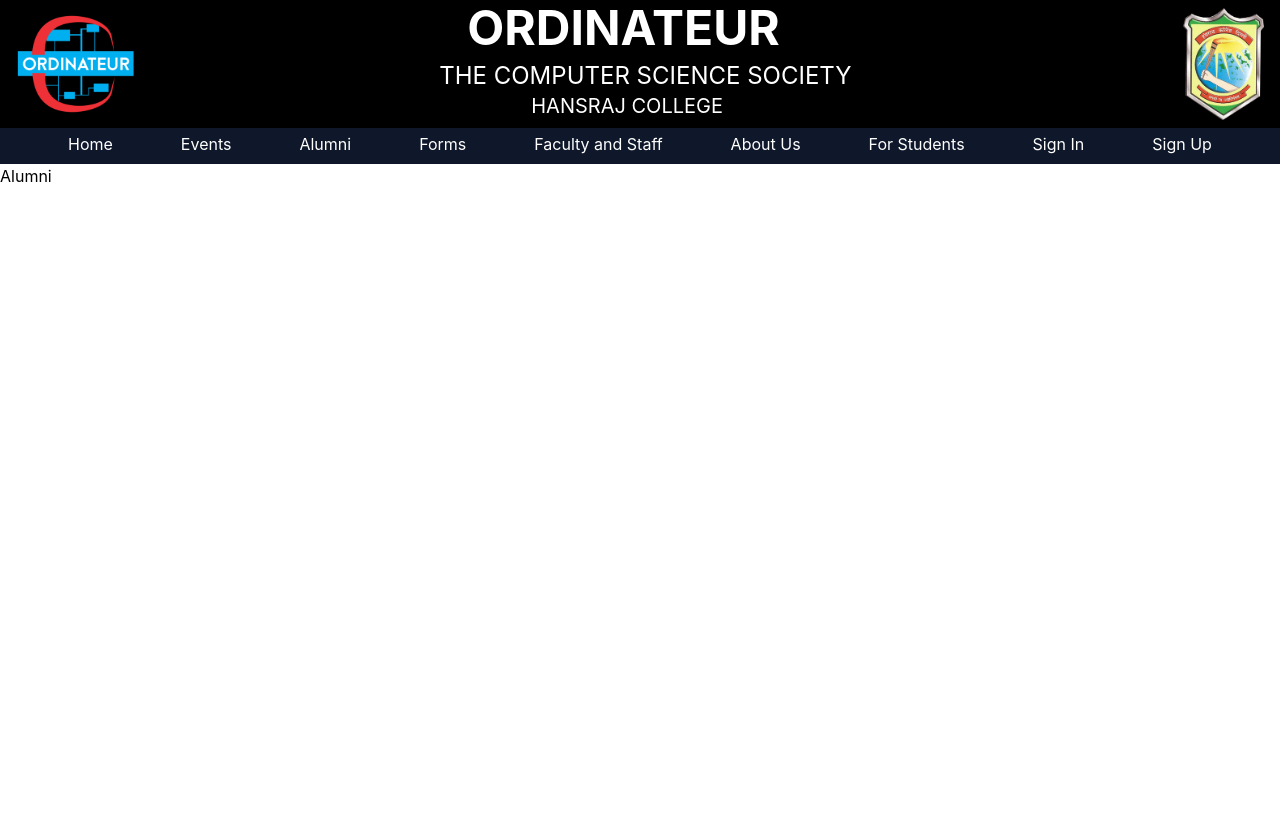
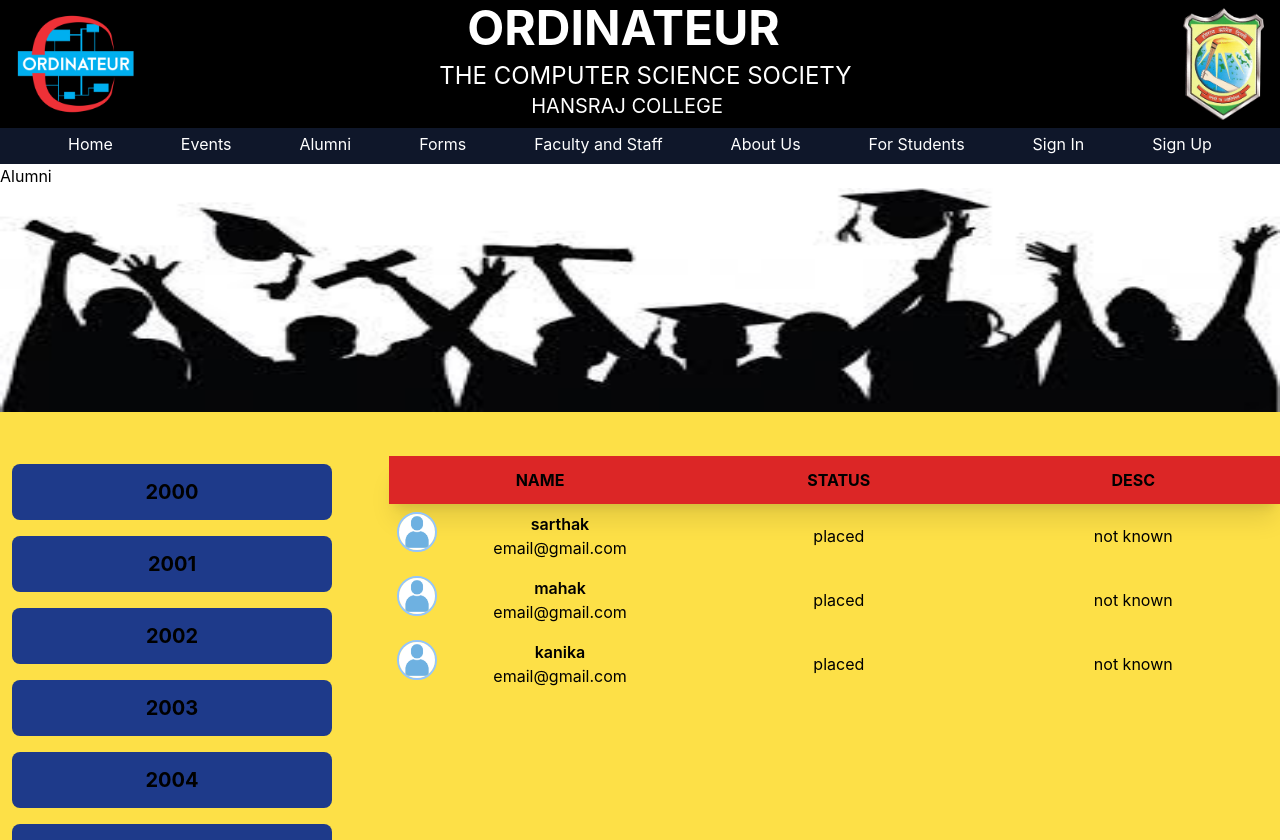
Before and after one commit to 4shreyas5/Ordinateur-Website, a React (Create React App) app: page /alumni in a window 1280 px wide. Before the commit the page ends 800 px from the top, so only its background shows below. Built offline with nearby package versions, Linux system fonts and the light colour scheme.

Commit message:
first commit to alumni frontend

```diff
--- /dev/null
+++ b/src/Components/Alumni2.js
@@ -0,0 +1,42 @@
+import React, {useState} from 'react'
+import { alumnidata } from './Alumni_data';
+
+function Alumni2() {
+  const[adata, setadata]=useState(alumnidata)
+    return(
+
+    <div className='pb-11 pl-9 h-96 overflow-y-scroll'>
+        <div className='place-self-center '>
+      <table class="table-fixed max-w-full">
+  <thead className='bg-red-600 transition ease-in-out delay-150 shadow-xl hover:scale-110'>
+    <tr>
+      <th className='p-3 w-80'>NAME</th>
+      <th className='p-3 w-80'>STATUS</th>
+      <th className='px-3 w-80'>DESC</th>
+    </tr>
+  </thead>
+  <tbody className=' text-black py-7'>
+  {adata.map((items)=> (
+    <tr className=' text-center bold'>
+    <td className='p-2  text-black'><img className="text-blsck float-left h-10 w-10 rounded-full box-border border-2 border-blue-300
+      transition ease-in-out delay-150 hover:scale-125" src={items.image} alt={items.name} />
+        <div className=' font-semibold'>{items.name}<br/></div>
+        {items.email}
+    </td>
+    <td>
+        {items.status}
+    </td>
+    <td>
+        {items.desc}
+    </td>
+</tr>
+  ))}
+
+  </tbody>
+</table>
+</div>
+    </div>
+    );
+}
+
+export default Alumni2
--- /dev/null
+++ b/src/Components/Alumni_data.js
@@ -0,0 +1,22 @@
+export const alumnidata=[
+   {  image: './images/icon.png',
+      name: "sarthak",
+      email: 'email@gmail.com',
+      status: "placed",
+      desc: "not known"
+    },
+    {
+      image: './images/icon.png',
+        name: "mahak",
+        email: 'email@gmail.com',
+        status: "placed",
+        desc: "not known"
+      },
+    {
+      image: './images/icon.png',
+        name: "kanika",
+        email: 'email@gmail.com',
+        status: "placed",
+        desc: "not known"
+      },
+];
--- /dev/null
+++ b/src/Components/Image.js
@@ -0,0 +1,13 @@
+import React from 'react'
+
+function Image(){
+  return (
+    <div className='pb-11'>
+      <div className=' ' >
+    <img className=" h-56 w-screen" src="./images/alumni.jpg" alt="me" />
+    </div>
+    </div>
+  )
+}
+
+export default Image
--- /dev/null
+++ b/src/Components/Sidebar.js
@@ -0,0 +1,20 @@
+import React from 'react'
+
+function  Sidebar(){
+  const years = [2000,2001,2002,2003,2004,2005,2006]
+  return (
+    <div className='pr-11 pl-3 h-96 overflow-y-scroll'>
+      {years.map(year =>(
+        <div className='py-2'>
+        <ui>
+          <button class="font-bold text-xl rounded-lg h-14 w-80 bg-blue-500 transition ease-in-out delay-150 hover: bg-blue-900 hover:scale-110 active: bg-blue-700 focus:outline-none focus:ring focus:ring-violet-300">{year}</button>
+        <br/>
+        </ui>
+        </div>
+      ))}
+
+    </div>
+  )
+ }
+
+export default Sidebar
--- a/src/Components/alumni.jsx
+++ b/src/Components/alumni.jsx
@@ -1,6 +1,9 @@
 import React from 'react'
 import NavBar from './NavBar'
 import SiteHeader from './SiteHeader'
+import Image from './Image';
+import Alumni2 from './Alumni2';
+import Sidebar from './Sidebar';
 
 function Alumni(){
     return(
@@ -8,6 +11,15 @@ function Alumni(){
         <SiteHeader/>
         <NavBar/>
         <h2>Alumni</h2>
+        <div className=' bg-yellow-300'>
+
+    <Image/>
+    <div className='flex'>
+    <Sidebar/>
+    <Alumni2 />
+    </div>
+
+    </div>
         </>
     )
 }
```
Also changed, not shown: public/images/alumni.jpg (added), public/images/icon.png (added).
